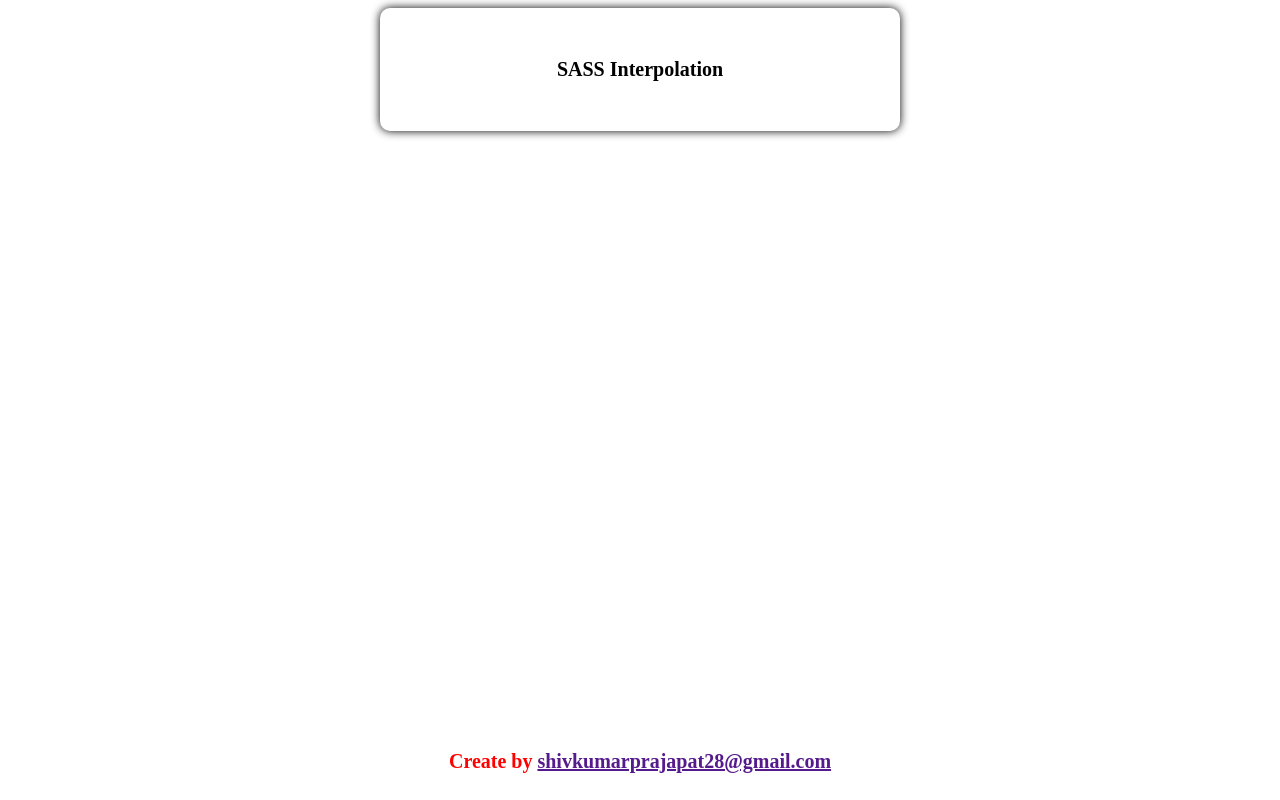
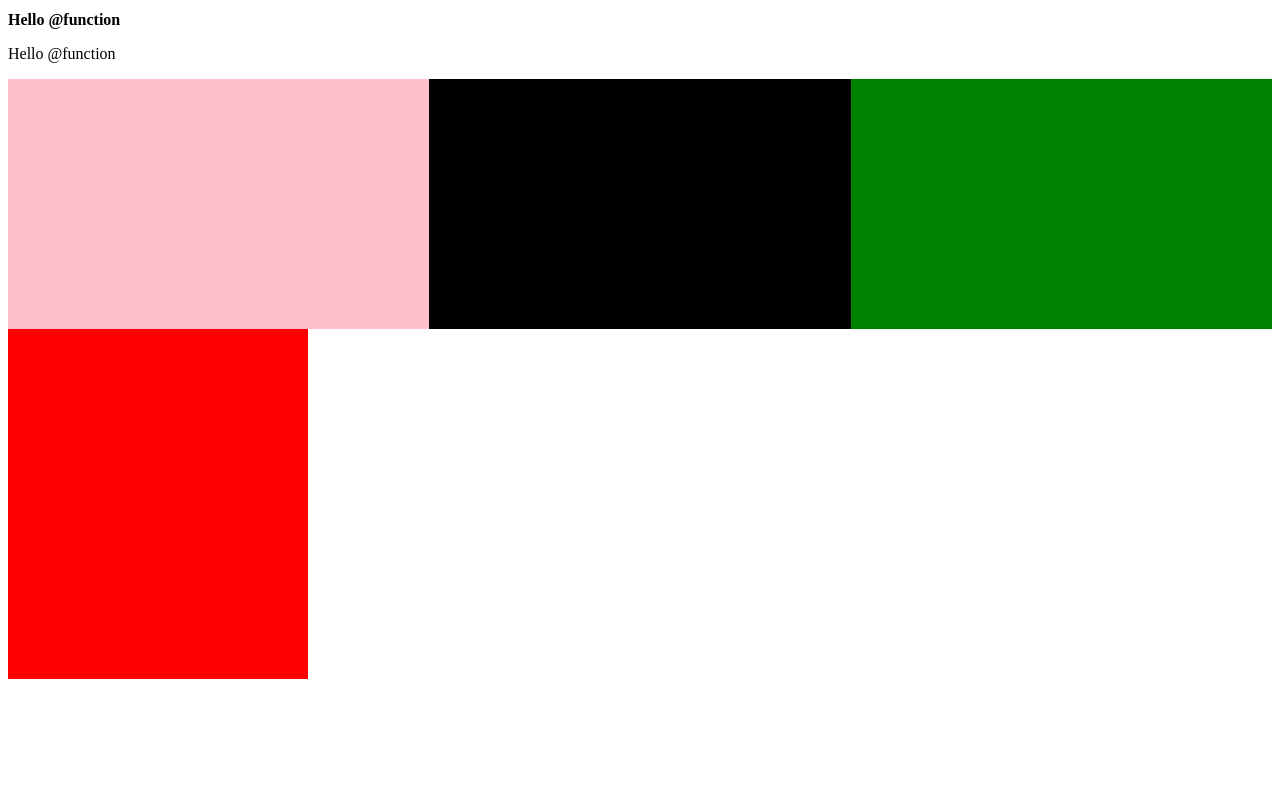
Before and after one commit to shivkumarprajapat/complite-sass-tutorial, a plain HTML site: page index.html in a window 1280 px wide. Drawn offline with Linux system fonts and the light colour scheme.

Commit message:
Added Sass Function

```diff
--- /dev/null
+++ b/css/_function.scss
@@ -0,0 +1,22 @@
+$container: 1200;
+
+@function half($width) {
+    @return $width/2 + px;
+}
+
+@function col($width) {
+    @return $width/4 + px;
+}
+
+$base-font-size: 16px;
+@function em($px, $base: $base-font-size) {
+    @return ($px / $base) * 1em;
+}
+
+@function em($value, $base: 16) {
+    @return #{$value / $base}em;
+}
+
+@function flex($x, $y) {
+    @return $x/$y;
+}
--- a/css/index.scss
+++ b/css/index.scss
@@ -1,51 +1,46 @@
-$primary: #d9354c;
-
-// Interpolation
-
-// Margin
-@mixin margin($position, $unit) {
-    margin-#{$position}: $unit;
+@import "./function";
+.divs {
+    width: half($container);
+    div {
+        width: col($container);
+        height: col($container);
+        background-color: red;
+    }
 }
 
-// Padding
-@mixin padding($position, $unit) {
-    padding-#{$position}: $unit + px;
-}
-
-body {
-    header {
-        box-shadow: 0 0 10px;
-        width: 500px;
-        border-radius: 10px;
-        padding: 10px;
-        margin: auto;
-        text-align: center;
-        h1 {
-            font-size: 20px;
-
-            // use interpolation margin
-            @include margin(left, 20px);
-            @include margin(right, 20px);
-            @include margin(top, 20px);
-            @include margin(bottom, 20px);
-
-            // use interpolation padding
-            @include padding(left, 20);
-            @include padding(right, 20);
-            @include padding(top, 20);
-            @include padding(bottom, 20);
+.row {
+    .col {
+        float: left;
+        width: (100% / 3);
+        height: 250px;
+        &.red {
+            background-color: #000;
+        }
+        &.green {
+            background-color: green;
+        }
+        &.pink {
+            background-color: pink;
         }
     }
 
-    footer {
-        position: absolute;
-        bottom: 0;
-        text-align: center;
-        left: 0;
-        width: 100%;
-        h4 {
-            font-size: 20px;
-            color: red;
-        }
+    .f {
+        width: flex(250, 5) * 1px;
     }
 }
+p {
+    font-size: em(16);
+}
+h1 {
+    font-size: em(16px, 16px);
+}
+
+@media (max-width: 576px) {
+    .col {
+        width: 100% !important;
+    }
+}
+
+.flexs {
+    width: (300 / 3 + px);
+}
--- a/index.html
+++ b/index.html
@@ -10,13 +10,21 @@
 </head>
 
 <body>
+    <header>
+        <h1>Hello @function</h1>
+        <p>Hello @function</p>
+    </header>
+    <div class="row">
+        <div class="col pink"></div>
+        <div class="col red"></div>
+        <div class="col green"></div>
+    </div>
+    <div class="divs">
+        <div></div>
+        <div></div>
+    </div>
 
-    <header>
-        <h1>SASS Interpolation</h1>
-    </header>
-    <footer>
-        <h4>Create by <a href="">shivkumarprajapat28@gmail.com</a></h4>
-    </footer>
+    <div class="flexs"></div>
 </body>
 
 </html>
```
Also changed, not shown: css/index.css, 3 other files.
